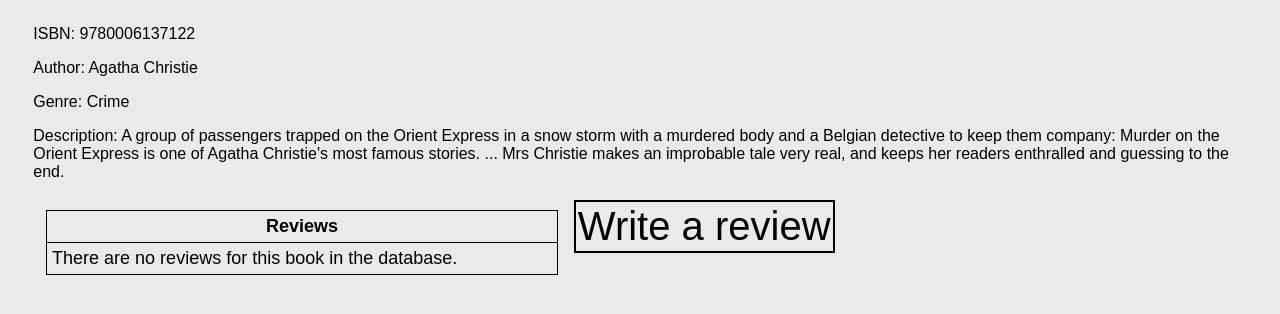
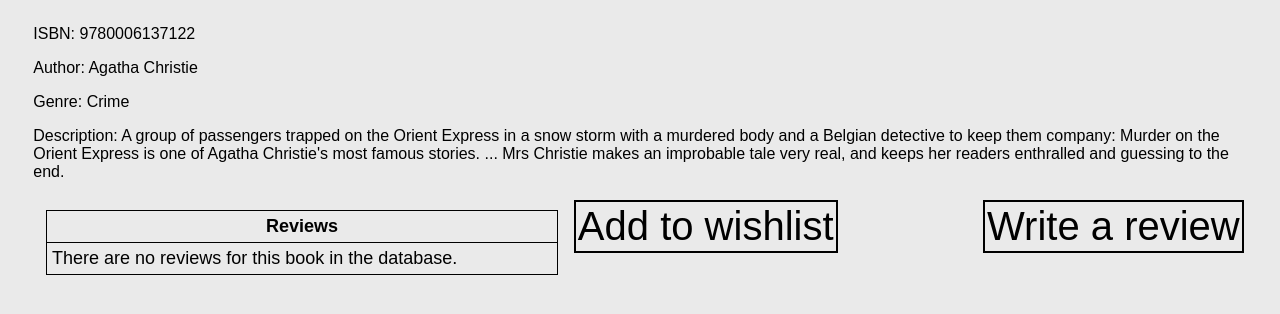
Before and after one commit to ChloeMorgana/bookCrannyProject, a Django app: page /bookcranny/book/9780006137122/ in a window 1280 px wide. Shown: the part 177-491 px from the top of the page. Run offline with Django 3.2, Linux system fonts and the light colour scheme; a user stored in the database is signed in; data comes from the database, SQL or seed files in the repository.

Commit message:
wishlist working

```diff
--- a/bookCranny/urls.py
+++ b/bookCranny/urls.py
@@ -11,4 +11,6 @@ urlpatterns = [
     path('review/<username>/<ISBN>/', views.rating, name='rating'),
     path('deletereview/<ISBN>/', views.deletereview, name='deletereview'),
     path('newbook/', views.newbook, name='newbook'),
+    path('addtowishlist/<ISBN>/', views.addtowishlist, name='addtowishlist'),
+    path('removefromwishlist/<ISBN>/', views.removefromwishlist, name='removefromwishlist'),
 ]
--- a/bookCranny/views.py
+++ b/bookCranny/views.py
@@ -74,6 +74,12 @@ def book(request, ISBN):
 
     if request.user.is_authenticated:
         context_dict['username'] = request.user.username
+        try:
+            wishlist = Wishlist.objects.get(user=request.user)
+        except Wishlist.DoesNotExist:
+            wishlist = Wishlist(user = request.user)
+            wishlist.save()
+        context_dict['in_wishlist'] = book in wishlist.books.all()
     return render(request, 'bookcranny/book.html', context=context_dict)
 
 
@@ -170,6 +176,35 @@ def newbook(request):
 
     return render(request, 'bookcranny/newbook.html', context=context_dict)
 
+@login_required
+def addtowishlist(request, ISBN):
+    book = Book.objects.get(ISBN = ISBN)
+    try:
+        wishlist = Wishlist.objects.get(user=request.user)
+    except Wishlist.DoesNotExist:
+        wishlist = Wishlist(user = request.user)
+        wishlist.save()
+    wishlist.books.add(book)
+
+    if "redirectToUser" in request.GET and request.GET["redirectToUser"] == "yes":
+        return redirect(reverse('bookCranny:user', kwargs={"username": request.user.username}))
+    else:
+        return redirect(reverse('bookCranny:book', kwargs={"ISBN": ISBN}))
+
+@login_required
+def removefromwishlist(request, ISBN):
+    book = Book.objects.get(ISBN = ISBN)
+    try:
+        wishlist = Wishlist.objects.get(user=request.user)
+    except Wishlist.DoesNotExist:
+        wishlist = Wishlist(user = request.user)
+        wishlist.save()
+    wishlist.books.remove(book)
+
+    if "redirectToUser" in request.GET and request.GET["redirectToUser"] == "yes":
+        return redirect(reverse('bookCranny:user', kwargs={"username": request.user.username}))
+    else:
+        return redirect(reverse('bookCranny:book', kwargs={"ISBN": ISBN}))
 
 
 class UserView(View):
--- a/templates/bookcranny/book.html
+++ b/templates/bookcranny/book.html
@@ -40,9 +40,16 @@
 	{% endif %}
 </table>
 
+<br/>
+<p></p>
 <!-- new -->
 {% if user.is_authenticated %}
-<a href="{% url 'bookCranny:rating' username ISBN %}" class="a_button large_a_button">Write a review</a>
+{% if in_wishlist %}
+<a href="{% url 'bookCranny:removefromwishlist' ISBN %}" class="a_button large_a_button">Remove from wishlist</a>
+{% else %}
+<a href="{% url 'bookCranny:addtowishlist' ISBN %}" class="a_button large_a_button">Add to wishlist</a>
+{% endif %}
+<a href="{% url 'bookCranny:rating' username ISBN %}" class="a_button large_a_button hb_right">Write a review</a>
 {% endif %}
 <!-- new -->
 
--- a/templates/bookcranny/user.html
+++ b/templates/bookcranny/user.html
@@ -16,6 +16,9 @@
 					<tr><td>
 						{{ book.title }} by {{ book.author }}
 						<a href="{% url 'bookCranny:book' book.ISBN%}" class="a_button hb_right">View</a>
+						{% if user_is_owner %}
+							<a href="{% url 'bookCranny:removefromwishlist' book.ISBN %}?redirectToUser=yes" class="a_button hb_right">Remove from wishlist</a>
+						{% endif %}
 					</td></tr>
 				{% endfor %}
 			{% else %}
```
